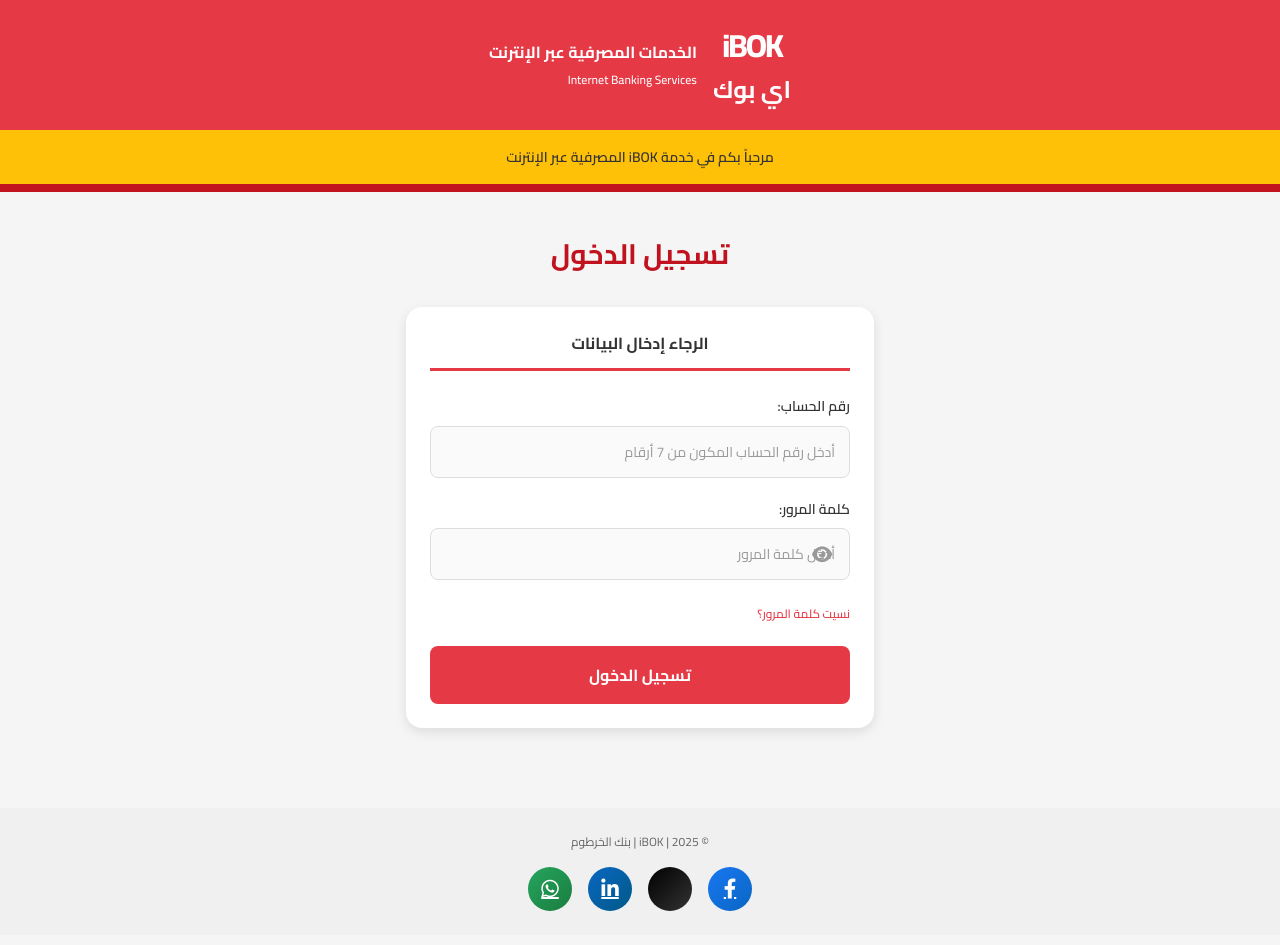
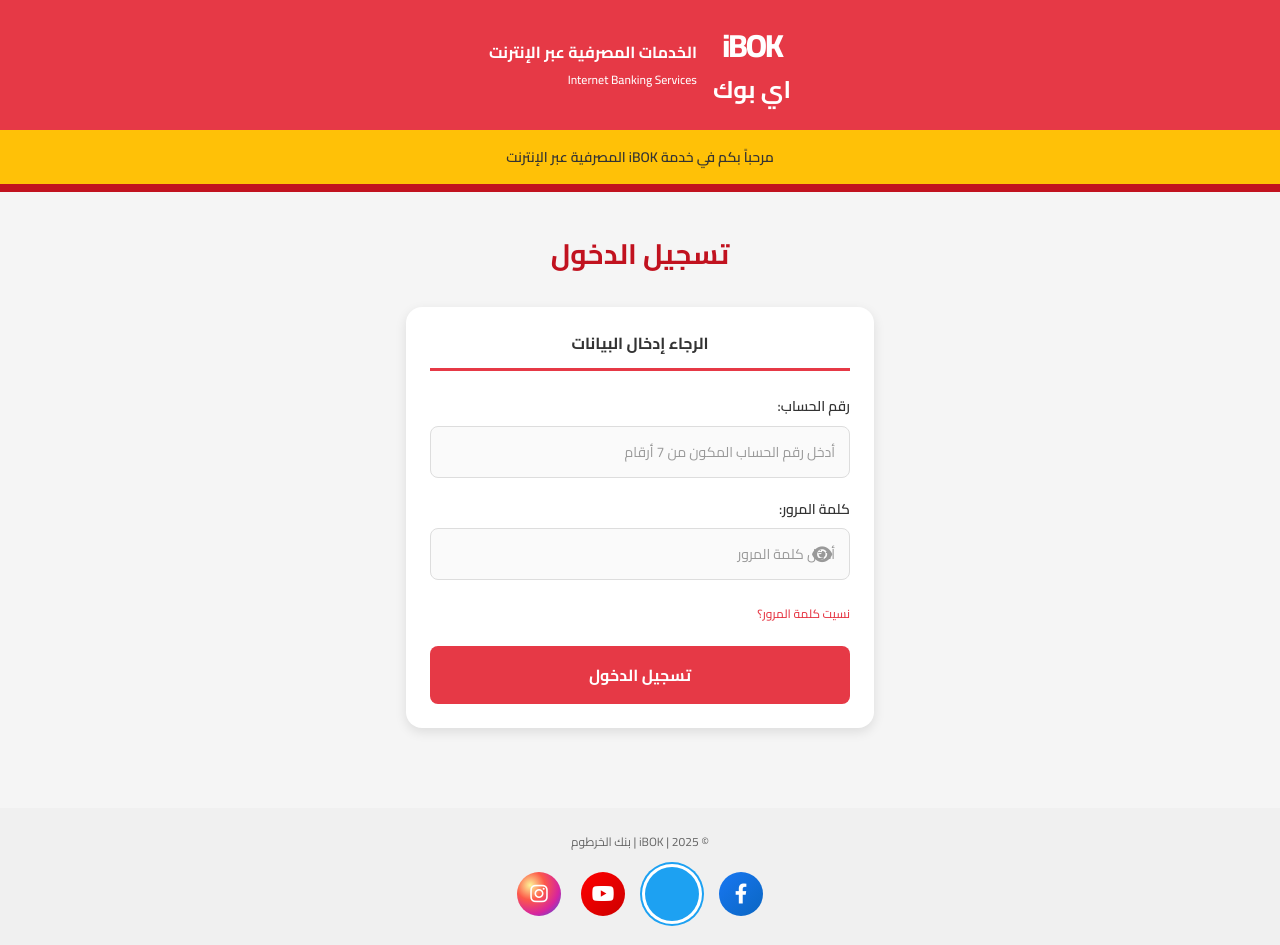
Before and after one commit to twbmyny803-png/ibok-online-, a website: page index.html in a window 1280 px wide. Drawn offline with Linux system fonts and the light colour scheme.

Commit message:
Update index.html

```diff
--- a/index.html
+++ b/index.html
@@ -22,7 +22,6 @@
             line-height: 1.6;
         }
 
-        /* Red Banner */
         .red-banner {
             background-color: #e63946;
             padding: 20px 16px;
@@ -69,7 +68,6 @@
             font-weight: 500;
         }
 
-        /* Yellow Banner */
         .yellow-banner {
             background-color: #ffc107;
             padding: 16px;
@@ -79,20 +77,17 @@
             font-weight: 600;
         }
 
-        /* Dark Red Line */
         .dark-red-line {
             height: 8px;
             background-color: #c1121f;
         }
 
-        /* Main Container */
         .container {
             padding: 40px 16px;
             max-width: 500px;
             margin: 0 auto;
         }
 
-        /* Login Title */
         .login-title {
             text-align: center;
             font-size: 28px;
@@ -101,7 +96,6 @@
             margin-bottom: 30px;
         }
 
-        /* Form Card */
         .form-card {
             background-color: white;
             border-radius: 16px;
@@ -122,7 +116,6 @@
             color: #333;
         }
 
-        /* Form Fields */
         .form-group {
             margin-bottom: 20px;
         }
@@ -156,7 +149,6 @@
             background-color: white;
         }
 
-        /* Password Input with Icon */
         .password-input-wrapper {
             position: relative;
         }
@@ -183,7 +175,6 @@
             color: #e63946;
         }
 
-        /* Forgot Password Link */
         .forgot-password {
             text-align: right;
             margin-bottom: 20px;
@@ -200,7 +191,6 @@
             text-decoration: underline;
         }
 
-        /* Login Button */
         .login-btn {
             width: 100%;
             padding: 14px;
@@ -223,7 +213,6 @@
             background-color: #c1121f;
         }
 
-        /* Footer */
         .footer {
             background-color: #f0f0f0;
             padding: 24px 16px;
@@ -240,7 +229,8 @@
         .social-icons {
             display: flex;
             justify-content: center;
-            gap: 16px;
+            align-items: center;
+            gap: 20px;
         }
 
         .social-icon {
@@ -253,33 +243,44 @@
             color: white;
             font-size: 20px;
             cursor: pointer;
-            transition: transform 0.2s ease, box-shadow 0.2s ease;
+            transition: all 0.3s ease;
             border: none;
-            font-weight: 600;
+            text-decoration: none;
         }
 
         .social-icon:hover {
-            transform: scale(1.15);
+            transform: scale(1.1);
             box-shadow: 0 4px 12px rgba(0, 0, 0, 0.2);
         }
 
         .facebook {
-            background: linear-gradient(135deg, #1877f2 0%, #0a66c2 100%);
+            background: linear-gradient(135deg, #1877f2, #0a66c2);
         }
 
+        /* 🐦 تويتر - مميز وبارز */
         .twitter {
-            background: linear-gradient(135deg, #000 0%, #333 100%);
+            background: #1da1f2;
+            width: 54px;
+            height: 54px;
+            font-size: 28px;
+            box-shadow: 0 0 0 3px #fff, 0 0 0 5px #1da1f2;
+            transition: all 0.3s ease;
         }
 
-        .linkedin {
-            background: linear-gradient(135deg, #0a66c2 0%, #005a87 100%);
+        .twitter:hover {
+            transform: scale(1.2) rotate(-6deg);
+            background: #0d8bd9;
+            box-shadow: 0 0 25px rgba(29, 161, 242, 0.6);
         }
 
-        .whatsapp {
-            background: linear-gradient(135deg, #25a55e 0%, #1a7d3f 100%);
+        .youtube {
+            background: linear-gradient(135deg, #ff0000, #cc0000);
         }
 
-        /* Responsive Design */
+        .instagram {
+            background: radial-gradient(circle at 30% 30%, #fdf497, #fd5949, #d6249f, #285aeb);
+        }
+
         @media (max-width: 480px) {
             .banner-content {
                 flex-direction: column;
@@ -303,9 +304,15 @@
             }
 
             .social-icon {
-                width: 40px;
-                height: 40px;
-                font-size: 18px;
+                width: 38px;
+                height: 38px;
+                font-size: 16px;
+            }
+
+            .twitter {
+                width: 46px;
+                height: 46px;
+                font-size: 22px;
             }
         }
     </style>
@@ -325,101 +332,69 @@
         </div>
     </div>
 
-    <!-- Yellow Banner -->
     <div class="yellow-banner">
         مرحباً بكم في خدمة iBOK المصرفية عبر الإنترنت
     </div>
 
-    <!-- Dark Red Line -->
     <div class="dark-red-line"></div>
 
-    <!-- Main Container -->
     <div class="container">
-        <!-- Login Title -->
         <h1 class="login-title">تسجيل الدخول</h1>
 
-        <!-- Form Card -->
         <div class="form-card">
-            <!-- Form Header -->
             <div class="form-header">
                 <h3>الرجاء إدخال البيانات</h3>
             </div>
 
-            <!-- Login Form -->
             <form id="loginForm">
-                <!-- Account Number -->
                 <div class="form-group">
                     <label for="accountNumber">رقم الحساب:</label>
-                    <input
-                        type="text"
-                        id="accountNumber"
-                        name="accountNumber"
-                        placeholder="أدخل رقم الحساب المكون من 7 أرقام"
-                        maxlength="7"
-                        required
-                    />
+                    <input type="text" id="accountNumber" name="accountNumber" placeholder="أدخل رقم الحساب المكون من 7 أرقام" maxlength="7" required />
                 </div>
 
-                <!-- Password -->
                 <div class="form-group">
                     <label for="password">كلمة المرور:</label>
                     <div class="password-input-wrapper">
-                        <input
-                            type="password"
-                            id="password"
-                            name="password"
-                            placeholder="أدخل كلمة المرور"
-                            required
-                        />
-                        <button
-                            type="button"
-                            class="password-toggle"
-                            onclick="togglePassword()"
-                            title="إظهار/إخفاء كلمة المرور"
-                        >
+                        <input type="password" id="password" name="password" placeholder="أدخل كلمة المرور" required />
+                        <button type="button" class="password-toggle" onclick="togglePassword()" title="إظهار/إخفاء كلمة المرور">
                             <i class="fas fa-eye"></i>
                         </button>
                     </div>
                 </div>
 
-                <!-- Forgot Password -->
                 <div class="forgot-password">
                     <a href="#forgot">نسيت كلمة المرور؟</a>
                 </div>
 
-                <!-- Login Button -->
                 <button type="submit" class="login-btn">تسجيل الدخول</button>
             </form>
         </div>
     </div>
 
-    <!-- Footer -->
     <div class="footer">
         <div class="footer-text">
             © 2025 | iBOK | بنك الخرطوم
         </div>
         <div class="social-icons">
-            <a href="https://facebook.com" target="_blank" class="social-icon facebook" title="فيسبوك">
+            <a href="#" target="_blank" class="social-icon facebook" title="فيسبوك">
                 <i class="fab fa-facebook-f"></i>
             </a>
-            <a href="https://twitter.com" target="_blank" class="social-icon twitter" title="تويتر">
+            <a href="#" target="_blank" class="social-icon twitter" title="تويتر">
                 <i class="fab fa-x-twitter"></i>
             </a>
-            <a href="https://linkedin.com" target="_blank" class="social-icon linkedin" title="لينكدإن">
-                <i class="fab fa-linkedin-in"></i>
+            <a href="#" target="_blank" class="social-icon youtube" title="يوتيوب">
+                <i class="fab fa-youtube"></i>
             </a>
-            <a href="https://wa.me/1234567890" target="_blank" class="social-icon whatsapp" title="واتس آب">
-                <i class="fab fa-whatsapp"></i>
+            <a href="#" target="_blank" class="social-icon instagram" title="إنستغرام">
+                <i class="fab fa-instagram"></i>
             </a>
         </div>
     </div>
 
     <script>
-        // Toggle Password Visibility
         function togglePassword() {
             const passwordInput = document.getElementById('password');
             const toggleBtn = document.querySelector('.password-toggle i');
-
             if (passwordInput.type === 'password') {
                 passwordInput.type = 'text';
                 toggleBtn.classList.remove('fa-eye');
@@ -431,29 +406,21 @@
             }
         }
 
-        // Form Submission
         document.getElementById('loginForm').addEventListener('submit', function(e) {
             e.preventDefault();
-
             const accountNumber = document.getElementById('accountNumber').value;
             const password = document.getElementById('password').value;
-
-            // Validation
             if (accountNumber.length !== 7 || isNaN(accountNumber)) {
                 alert('الرجاء إدخال رقم حساب صحيح (7 أرقام)');
                 return;
             }
-
             if (password.length < 6) {
                 alert('كلمة المرور يجب أن تكون 6 أحرف على الأقل');
                 return;
             }
-
             alert(`تم تسجيل الدخول بنجاح\nرقم الحساب: ${accountNumber}`);
-            // Here you would typically send the data to your server
         });
 
-        // Account Number - Allow only numbers
         document.getElementById('accountNumber').addEventListener('input', function(e) {
             e.target.value = e.target.value.replace(/[^0-9]/g, '');
         });
```
